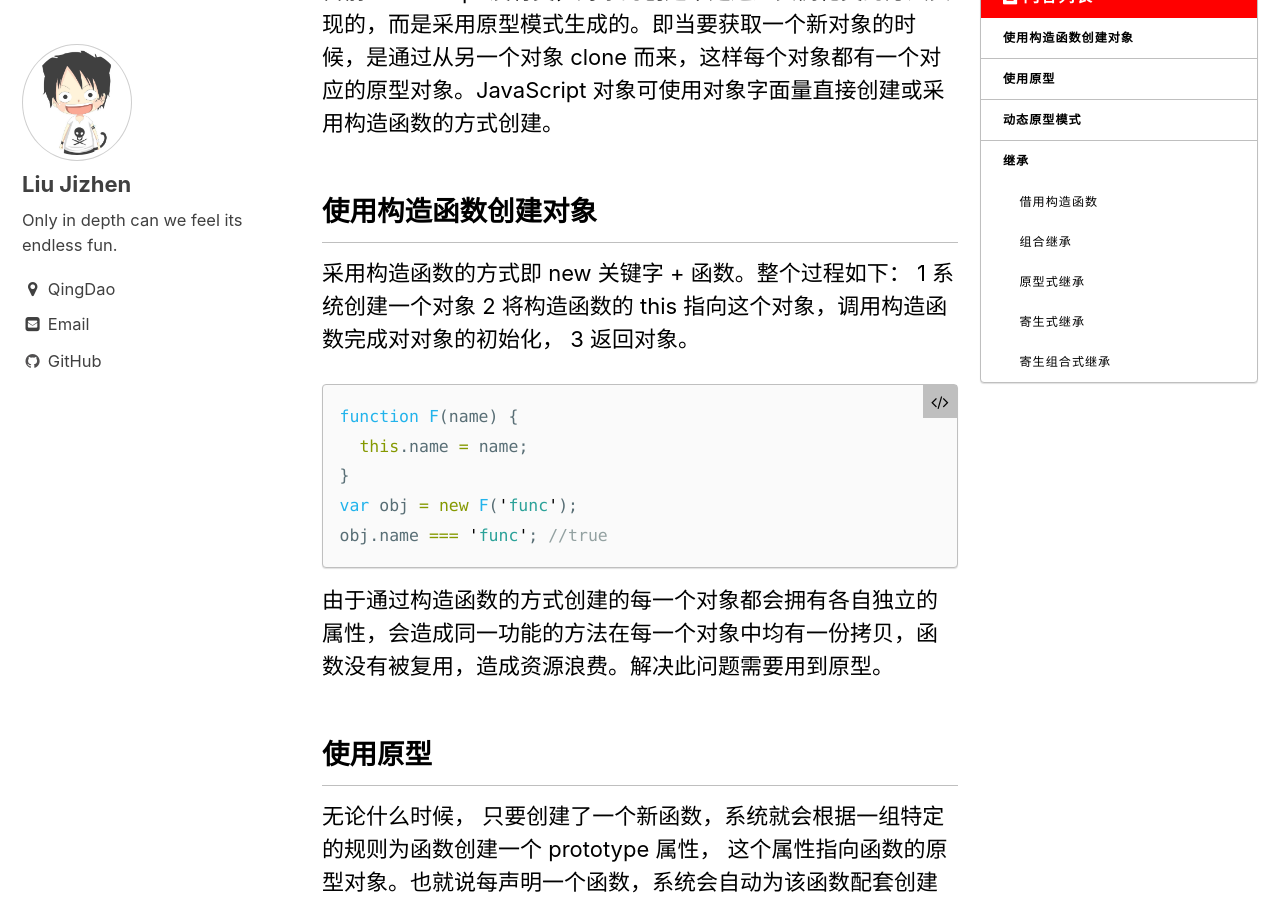
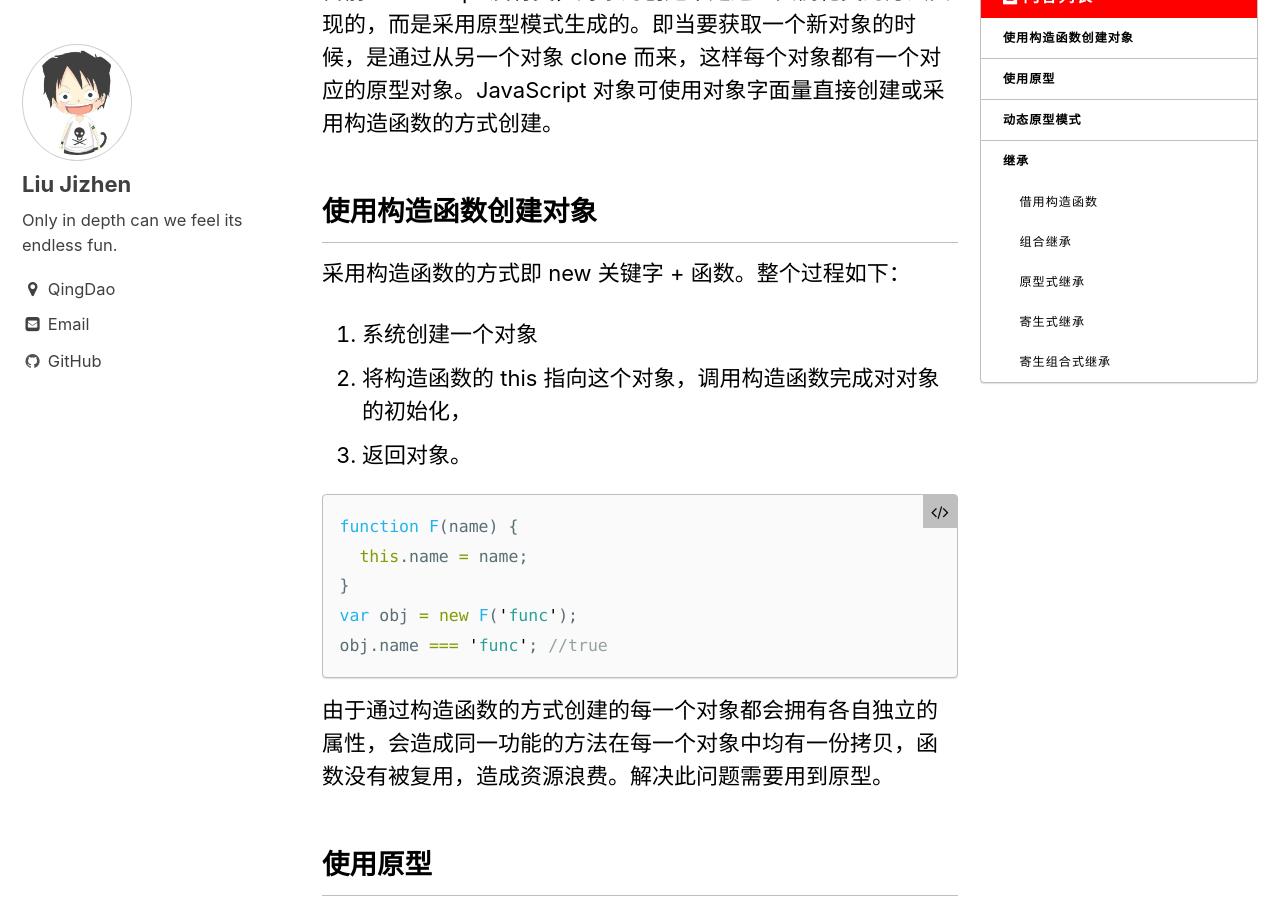
Before and after one commit to jeezliu/jeezliu.github.io, a Jekyll site: the page built from _posts/2015-05-12-JavaScript原型模式.md, in a window 1280 px wide and 900 px high, scrolled down 316 px. Built offline with Jekyll 4.4.1, drawn with Linux system fonts in a browser that asks for light colours.

Commit message:
change file contents

````diff
--- a/_posts/2015-05-12-JavaScript原型模式.md
+++ b/_posts/2015-05-12-JavaScript原型模式.md
@@ -15,9 +15,9 @@ tags:
 ## 使用构造函数创建对象
 
 采用构造函数的方式即 new 关键字 + 函数。整个过程如下：
- 1 系统创建一个对象
- 2 将构造函数的 this 指向这个对象，调用构造函数完成对对象的初始化，
- 3 返回对象。
+1. 系统创建一个对象
+2. 将构造函数的 this 指向这个对象，调用构造函数完成对对象的初始化，
+3. 返回对象。
 
 ```javascript
 function F(name) {
````
